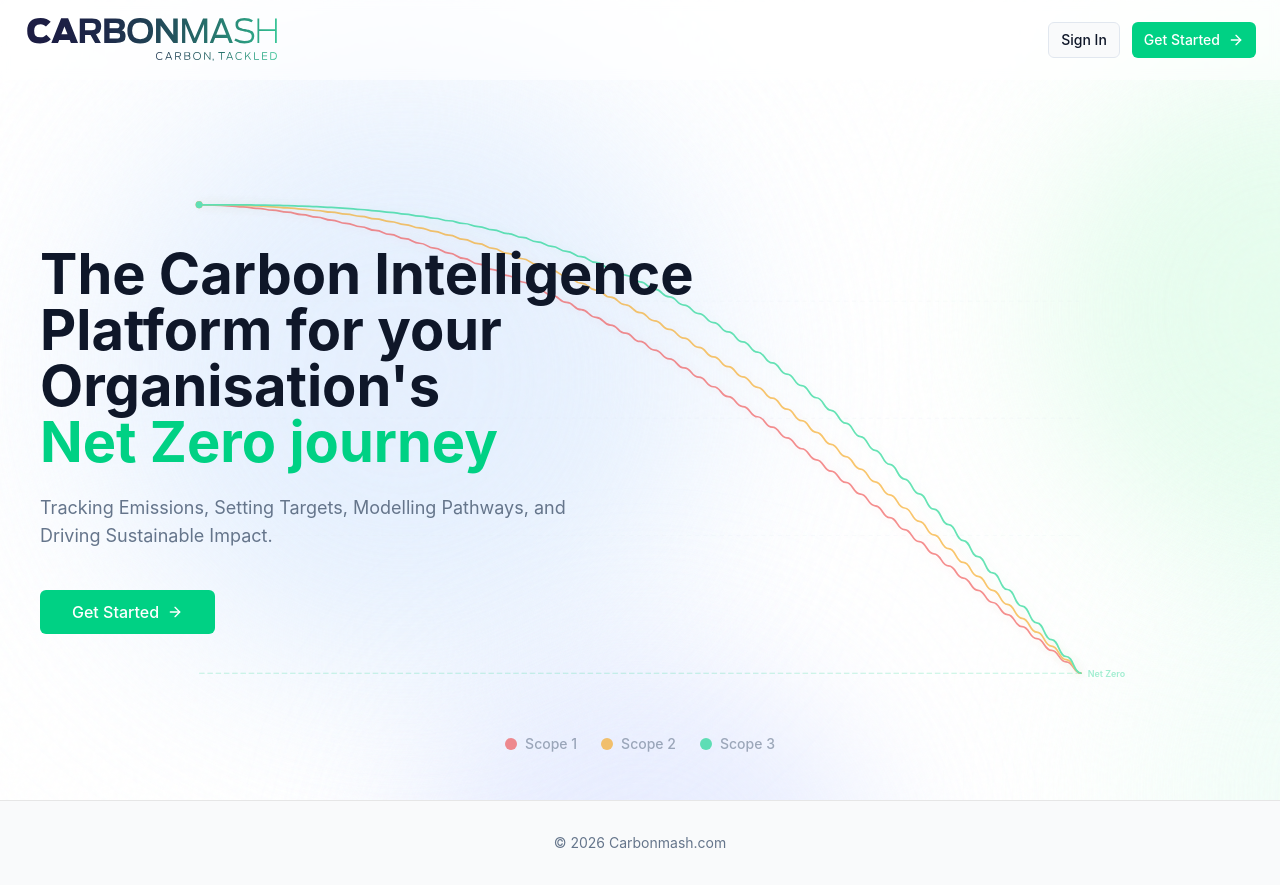
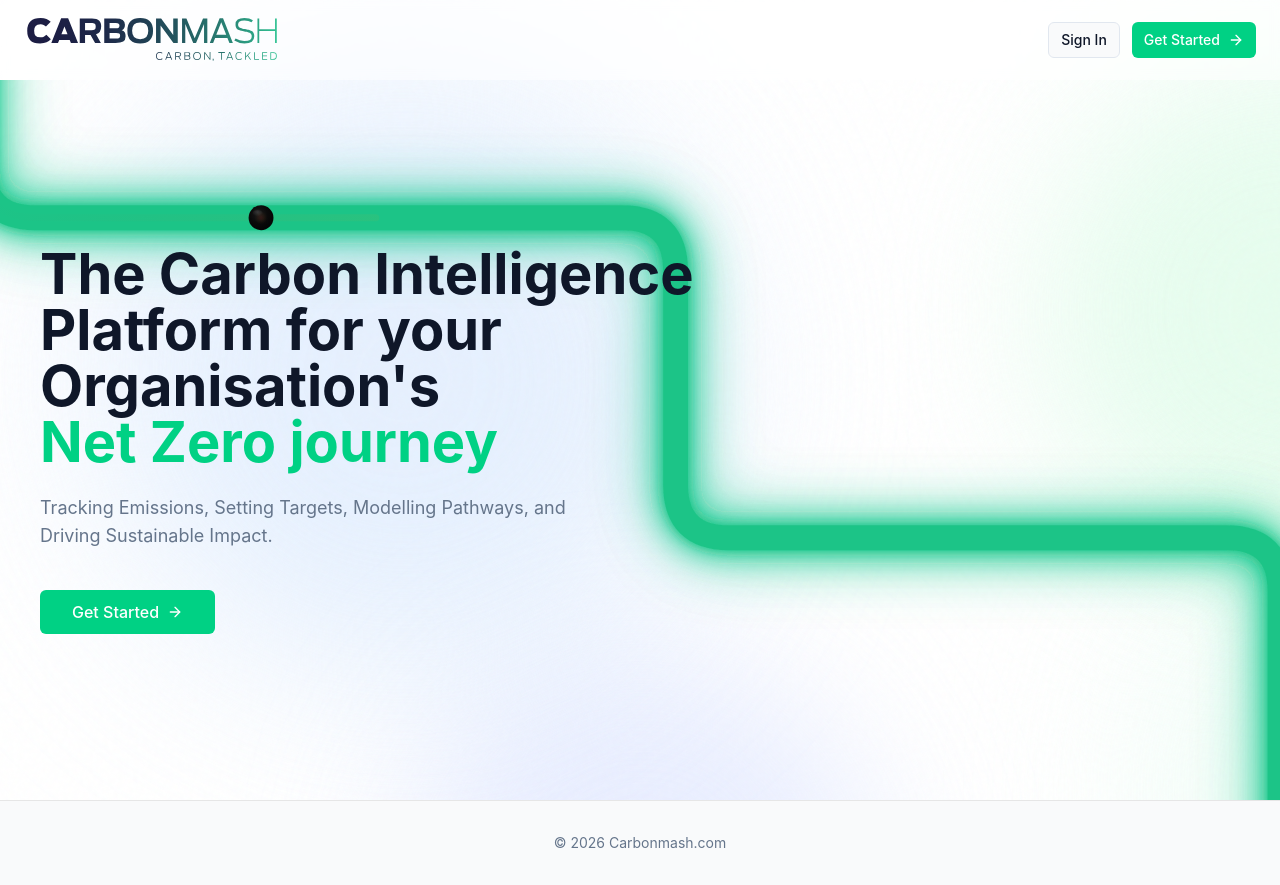
Before and after one commit to b945/netzero_cm, a React (Vite) app: page / in a window 1280 px wide. Built offline with nearby package versions, Linux system fonts and the light colour scheme.

Commit message:
Reverted to commit ae86f5346c0bd827eaee5cf804534cf724823beb

```diff
--- a/src/components/landing/NetZeroChart.tsx
+++ /dev/null
@@ -1,303 +0,0 @@
-import { useRef, useState, useCallback } from 'react';
-import { motion, useInView } from 'framer-motion';
-
-// Generate smooth non-linear declining curve points
-const generateCurve = (startY: number, steepness: number, count: number) => {
-  const points: { x: number; y: number }[] = [];
-  for (let i = 0; i <= count; i++) {
-    const t = i / count;
-    // Non-linear easing: slow start, steep middle, gentle tail to zero
-    const ease = 1 - Math.pow(t, steepness) * (1 - 0.08 * Math.sin(t * Math.PI));
-    const x = 80 + t * 1280;
-    const y = 60 + (1 - ease) * (740 - 60);
-    // Push toward zero at the end
-    const finalY = y + (740 - y) * Math.pow(t, 3) * 0.3;
-    points.push({ x, y: Math.min(finalY, 740) });
-  }
-  // Ensure last point is at net zero line
-  points[points.length - 1] = { x: 1360, y: 740 };
-  return points;
-};
-
-const scope1Points = generateCurve(80, 1.8, 60);
-const scope2Points = generateCurve(120, 2.2, 60);
-const scope3Points = generateCurve(160, 2.8, 60);
-
-const pointsToPath = (pts: { x: number; y: number }[]) => {
-  if (pts.length < 2) return '';
-  let d = `M${pts[0].x} ${pts[0].y}`;
-  for (let i = 1; i < pts.length; i++) {
-    const prev = pts[i - 1];
-    const curr = pts[i];
-    const cpx1 = prev.x + (curr.x - prev.x) * 0.5;
-    const cpx2 = prev.x + (curr.x - prev.x) * 0.5;
-    d += ` C${cpx1} ${prev.y} ${cpx2} ${curr.y} ${curr.x} ${curr.y}`;
-  }
-  return d;
-};
-
-const scope1Path = pointsToPath(scope1Points);
-const scope2Path = pointsToPath(scope2Points);
-const scope3Path = pointsToPath(scope3Points);
-
-interface ScopeInfo {
-  key: string;
-  label: string;
-  color: string;
-  description: string;
-  value: string;
-}
-
-const scopes: ScopeInfo[] = [
-  {
-    key: 'scope1',
-    label: 'Scope 1',
-    color: 'hsl(0, 84%, 60%)',
-    description: 'Direct emissions from owned sources',
-    value: '85k tCO₂e',
-  },
-  {
-    key: 'scope2',
-    label: 'Scope 2',
-    color: 'hsl(38, 92%, 50%)',
-    description: 'Indirect emissions from purchased energy',
-    value: '62k tCO₂e',
-  },
-  {
-    key: 'scope3',
-    label: 'Scope 3',
-    color: 'hsl(158, 100%, 41%)',
-    description: 'Value chain emissions',
-    value: '48k tCO₂e',
-  },
-];
-
-const scopePaths: Record<string, string> = {
-  scope1: scope1Path,
-  scope2: scope2Path,
-  scope3: scope3Path,
-};
-
-const scopePointArrays: Record<string, { x: number; y: number }[]> = {
-  scope1: scope1Points,
-  scope2: scope2Points,
-  scope3: scope3Points,
-};
-
-export const NetZeroChart = () => {
-  const ref = useRef<SVGSVGElement>(null);
-  const isInView = useInView(ref, { once: true, margin: '-40px' });
-  const [hovered, setHovered] = useState<string | null>(null);
-  const [mousePos, setMousePos] = useState<{ x: number; y: number } | null>(null);
-
-  const handleMouseMove = useCallback(
-    (scopeKey: string, e: React.MouseEvent<SVGPathElement>) => {
-      const svg = ref.current;
-      if (!svg) return;
-      const rect = svg.getBoundingClientRect();
-      const svgX = ((e.clientX - rect.left) / rect.width) * 1440;
-      const svgY = ((e.clientY - rect.top) / rect.height) * 800;
-      setHovered(scopeKey);
-      setMousePos({ x: svgX, y: svgY });
-    },
-    []
-  );
-
-  const handleMouseLeave = useCallback(() => {
-    setHovered(null);
-    setMousePos(null);
-  }, []);
-
-  const hoveredScope = scopes.find((s) => s.key === hovered);
-
-  return (
-    <div className="relative w-full" style={{ aspectRatio: '16/9', maxHeight: '70vh' }}>
-      <svg
-        ref={ref}
-        className="w-full h-full"
-        viewBox="0 0 1440 800"
-        fill="none"
-        preserveAspectRatio="xMidYMid meet"
-        xmlns="http://www.w3.org/2000/svg"
-      >
-        {/* Subtle grid lines */}
-        {[200, 370, 540].map((y) => (
-          <line
-            key={y}
-            x1="80"
-            y1={y}
-            x2="1360"
-            y2={y}
-            stroke="hsl(214, 32%, 91%)"
-            strokeWidth="1"
-            strokeDasharray="6 6"
-            opacity="0.5"
-          />
-        ))}
-
-        {/* Net zero baseline */}
-        <line
-          x1="80"
-          y1="740"
-          x2="1360"
-          y2="740"
-          stroke="hsl(158, 100%, 41%)"
-          strokeWidth="1.5"
-          strokeDasharray="8 4"
-          opacity="0.4"
-        />
-        <text
-          x="1370"
-          y="745"
-          fill="hsl(158, 100%, 41%)"
-          fontSize="13"
-          fontWeight="600"
-          opacity="0.6"
-        >
-          Net Zero
-        </text>
-
-        {/* Scope lines */}
-        {scopes.map((scope, i) => {
-          const path = scopePaths[scope.key];
-          const isActive = hovered === scope.key;
-          const isDimmed = hovered !== null && !isActive;
-
-          return (
-            <g key={scope.key}>
-              {/* Glow layer */}
-              <motion.path
-                d={path}
-                stroke={scope.color}
-                strokeWidth={isActive ? 10 : 6}
-                strokeLinecap="round"
-                fill="none"
-                opacity={isActive ? 0.25 : 0.08}
-                initial={{ pathLength: 0 }}
-                animate={isInView ? { pathLength: 1 } : { pathLength: 0 }}
-                transition={{ duration: 2.5, delay: i * 0.3, ease: [0.25, 0.46, 0.45, 0.94] }}
-                style={{ filter: `blur(${isActive ? 12 : 8}px)` }}
-              />
-
-              {/* Main line */}
-              <motion.path
-                d={path}
-                stroke={scope.color}
-                strokeWidth={isActive ? 4 : 2.5}
-                strokeLinecap="round"
-                fill="none"
-                opacity={isDimmed ? 0.25 : 1}
-                initial={{ pathLength: 0 }}
-                animate={isInView ? { pathLength: 1 } : { pathLength: 0 }}
-                transition={{ duration: 2.5, delay: i * 0.3, ease: [0.25, 0.46, 0.45, 0.94] }}
-                style={{ transition: 'opacity 0.3s, stroke-width 0.3s' }}
-              />
-
-              {/* Invisible fat hit area */}
-              <path
-                d={path}
-                stroke="transparent"
-                strokeWidth="28"
-                fill="none"
-                style={{ cursor: 'pointer' }}
-                onMouseMove={(e) => handleMouseMove(scope.key, e)}
-                onMouseLeave={handleMouseLeave}
-              />
-
-              {/* Start dot */}
-              <motion.circle
-                cx={scopePointArrays[scope.key][0].x}
-                cy={scopePointArrays[scope.key][0].y}
-                r={isActive ? 7 : 5}
-                fill={scope.color}
-                opacity={isDimmed ? 0.3 : 1}
-                initial={{ scale: 0 }}
-                animate={isInView ? { scale: 1 } : { scale: 0 }}
-                transition={{ duration: 0.4, delay: i * 0.3 }}
-                style={{ transition: 'opacity 0.3s' }}
-              />
-            </g>
-          );
-        })}
-
-        {/* Hover dot on line */}
-        {hovered && mousePos && (
-          <circle
-            cx={mousePos.x}
-            cy={mousePos.y}
-            r="6"
-            fill={hoveredScope?.color}
-            stroke="white"
-            strokeWidth="2.5"
-            style={{ pointerEvents: 'none' }}
-          />
-        )}
-      </svg>
-
-      {/* Hover scope card */}
-      {hoveredScope && mousePos && ref.current && (
-        <div
-          className="absolute pointer-events-none z-20"
-          style={{
-            left: `${(mousePos.x / 1440) * 100}%`,
-            top: `${(mousePos.y / 800) * 100}%`,
-            transform: 'translate(-50%, -120%)',
-          }}
-        >
-          <div
-            className="rounded-xl px-5 py-3.5 shadow-lg border backdrop-blur-sm"
-            style={{
-              backgroundColor: 'hsla(0, 0%, 100%, 0.95)',
-              borderColor: hoveredScope.color,
-              borderWidth: '1.5px',
-              minWidth: '180px',
-            }}
-          >
-            <div className="flex items-center gap-2 mb-1">
-              <div
-                className="w-3 h-3 rounded-full"
-                style={{ backgroundColor: hoveredScope.color }}
-              />
-              <span
-                className="font-semibold text-sm"
-                style={{ color: 'hsl(222, 47%, 11%)' }}
-              >
-                {hoveredScope.label}
-              </span>
-            </div>
-            <p
-              className="text-xs mb-1"
-              style={{ color: 'hsl(215, 16%, 47%)' }}
-            >
-              {hoveredScope.description}
-            </p>
-            <p
-              className="text-base font-bold"
-              style={{ color: hoveredScope.color }}
-            >
-              {hoveredScope.value}
-            </p>
-          </div>
-        </div>
-      )}
-
-      {/* Bottom scope legend pills */}
-      <div className="flex justify-center gap-6 mt-4">
-        {scopes.map((scope) => (
-          <div key={scope.key} className="flex items-center gap-2">
-            <div
-              className="w-3 h-3 rounded-full"
-              style={{ backgroundColor: scope.color }}
-            />
-            <span
-              className="text-sm font-medium"
-              style={{ color: 'hsl(215, 16%, 47%)' }}
-            >
-              {scope.label}
-            </span>
-          </div>
-        ))}
-      </div>
-    </div>
-  );
-};
--- a/src/pages/Index.tsx
+++ b/src/pages/Index.tsx
@@ -6,7 +6,7 @@ import { useAdmin } from '@/hooks/useAdmin';
 import { Shield, ArrowRight, BarChart3, Target, TrendingDown, Award, Leaf } from 'lucide-react';
 import { Button } from '@/components/ui/button';
 import { motion, useInView } from 'framer-motion';
-import { NetZeroChart } from '@/components/landing/NetZeroChart';
+import { NetZeroPath } from '@/components/landing/NetZeroPath';
 import { MinimalBackground } from '@/components/landing/MinimalBackground';
 
 const FadeInSection = ({
@@ -109,11 +109,7 @@ const Index = () => {
 
     {/* Hero Section with Net Zero Path */}
     <section className="relative min-h-[90vh] flex flex-col justify-center px-6 md:px-12 lg:px-20 overflow-hidden">
-      <div className="absolute inset-0 flex items-center justify-center opacity-60 pointer-events-auto">
-        <div className="w-full max-w-5xl px-4">
-          <NetZeroChart />
-        </div>
-      </div>
+      <NetZeroPath />
 
       <div className="relative z-10 max-w-3xl">
         {/* Logo mark */}
```
Also changed, not shown: 1 other file (tests, documents, lock files or other folders).
